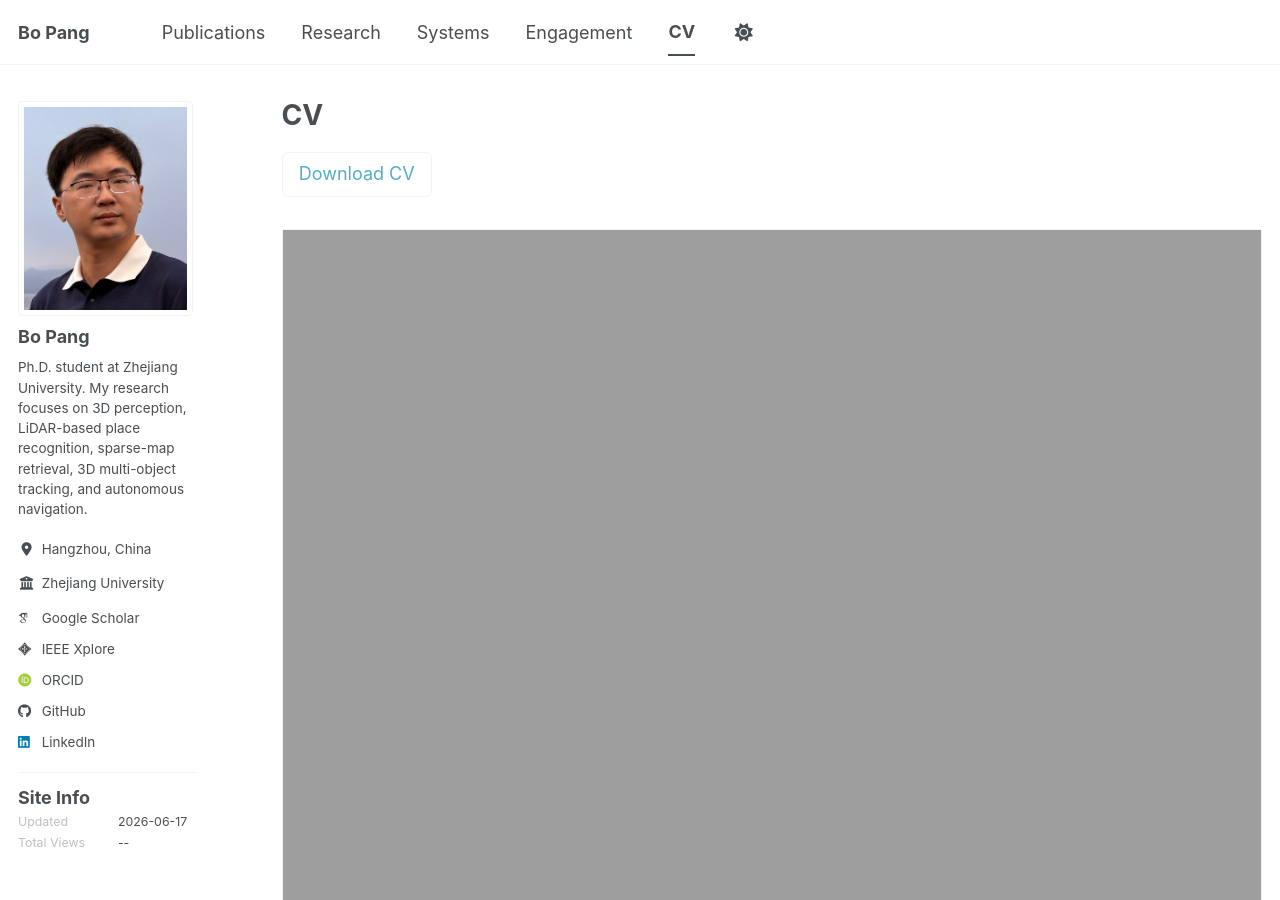
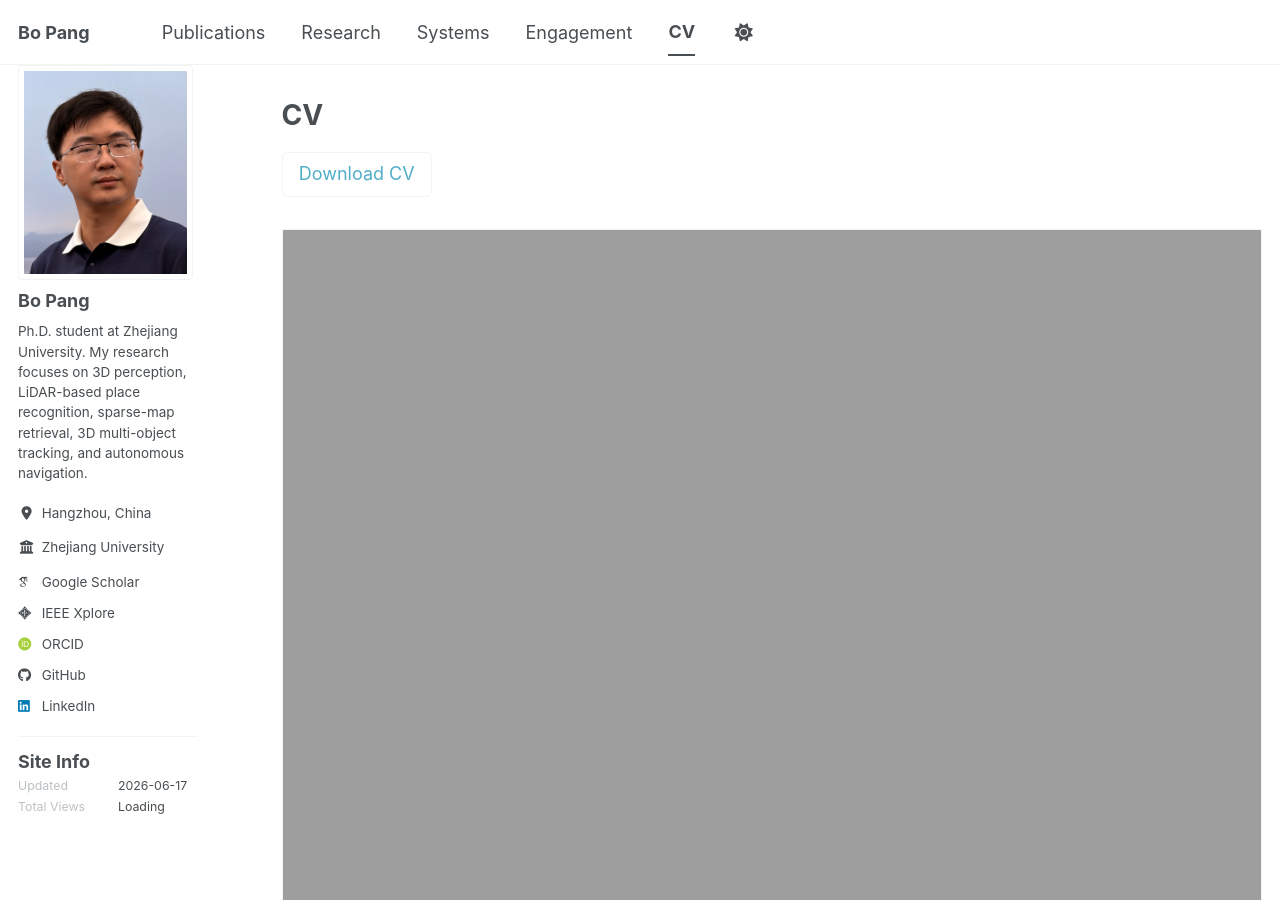
Before and after one commit to bopang2001/bopang2001.github.io, a Jekyll site: the page built from _pages/cv.md, in a window 1280 px wide and 900 px high. Built offline with Jekyll 4.4.1, drawn with Linux system fonts in a browser that asks for light colours; some web fonts are replaced; a script bundle is joined from its source files by our own code; library files that are not in the unit come from our copies; comment, search, counter and statistics services are not loaded; some of the changed text lies outside the part shown.

Commit message:
reshape4

```diff
--- a/_includes/footer.html
+++ /dev/null
@@ -1,25 +0,0 @@
-{% include base_path %}
-
-{% if site.author.github or site.author.bitbucket or site.atom_feed.hide != true %}
-<div class="page__footer-follow">
-  <ul class="social-icons">
-    {% if site.data.ui-text[site.locale].follow_label %}
-      <li><strong>{{ site.data.ui-text[site.locale].follow_label }}</strong></li>
-    {% endif %}
-    {% if site.author.github %}
-      <li><a href="https://github.com/{{ site.author.github }}"><i class="fab fa-github" aria-hidden="true"></i> GitHub</a></li>
-    {% endif %}
-    {% if site.author.bitbucket %}
-      <li><a href="https://bitbucket.org/{{ site.author.bitbucket }}"><i class="fab fa-bitbucket" aria-hidden="true"></i> Bitbucket</a></li>
-    {% endif %}
-    {% if site.atom_feed.hide != true %}
-    <li><a href="{% if site.atom_feed.path %}{{ site.atom_feed.path }}{% else %}{{ base_path }}/feed.xml{% endif %}"><i class="fa fa-fw fa-rss-square" aria-hidden="true"></i> {{ site.data.ui-text[site.locale].feed_label | default: "Feed" }}</a></li>
-    {% endif %}
-  </ul>
-</div>
-{% endif %}
-
-<div class="page__footer-copyright">
-  &copy; {{ site.time | date: '%Y' }} {{ site.name | default: site.title }}. Built with <a href="https://jekyllrb.com" rel="nofollow">Jekyll</a>.<br />
-  Site last updated {{ "now" | date: '%Y-%m-%d' }}, <a href="/sitemap/" style="text-transform: uppercase;">{{ site.data.ui-text[site.locale].site_map | default: "Sitemap" }}</a>
-</div>
--- a/_includes/scripts.html
+++ b/_includes/scripts.html
@@ -108,7 +112,7 @@
   })();
 </script>
 
-<script async src="https://busuanzi.ibruce.info/busuanzi/2.3/busuanzi.pure.mini.js"></script>
+<script defer src="https://events.vercount.one/js"></script>
 
 {% include analytics.html %}
 
--- a/_includes/site-stats.html
+++ b/_includes/site-stats.html
@@ -5,9 +5,9 @@
       <dt>Updated</dt>
       <dd>{{ site.time | date: "%Y-%m-%d" }}</dd>
     </div>
-    <div class="site-stats__row" id="busuanzi_container_site_pv">
+    <div class="site-stats__row">
       <dt>Total Views</dt>
-      <dd><span id="busuanzi_value_site_pv" data-view-floor="{{ site.total_views_floor | default: 0 }}">--</span></dd>
+      <dd><span id="vercount_value_site_pv" data-view-floor="{{ site.total_views_floor | default: 0 }}">Loading</span></dd>
     </div>
   </dl>
 </div>
--- a/_layouts/default.html
+++ b/_layouts/default.html
@@ -18,12 +18,7 @@ layout: compress
 
     {{ content }}
 
-    <div class="page__footer">
-      <footer>
-        {% include footer/custom.html %}
-        {% include footer.html %}
-      </footer>
-    </div>
+    {% include footer/custom.html %}
 
     {% include scripts.html %}
 
--- a/_sass/layout/_base.scss
+++ b/_sass/layout/_base.scss
@@ -14,7 +14,6 @@ body {
 
   margin: 0;
   padding: $masthead-height 0 0;
-  padding-bottom: 9em;
   font-family: $global-font-family;
   line-height: 1.5;
 
--- a/_sass/layout/_sidebar.scss
+++ b/_sass/layout/_sidebar.scss
@@ -26,8 +26,10 @@
     overflow-y: auto;               // Add scrollbar if the sidebar is too long
     overscroll-behavior: contain;
     position: fixed;
+    top: 0;
     padding-top: $masthead-height;
-    padding-bottom: 1.5rem;
+    padding-bottom: max(2.5rem, env(safe-area-inset-bottom));
+    scroll-padding-bottom: 2.5rem;
     scrollbar-gutter: stable;
   }
 
```
Also changed, not shown: other parts of _includes/scripts.html (+6 -2 lines), _layouts/cv-layout.html (+1 -6 lines).
